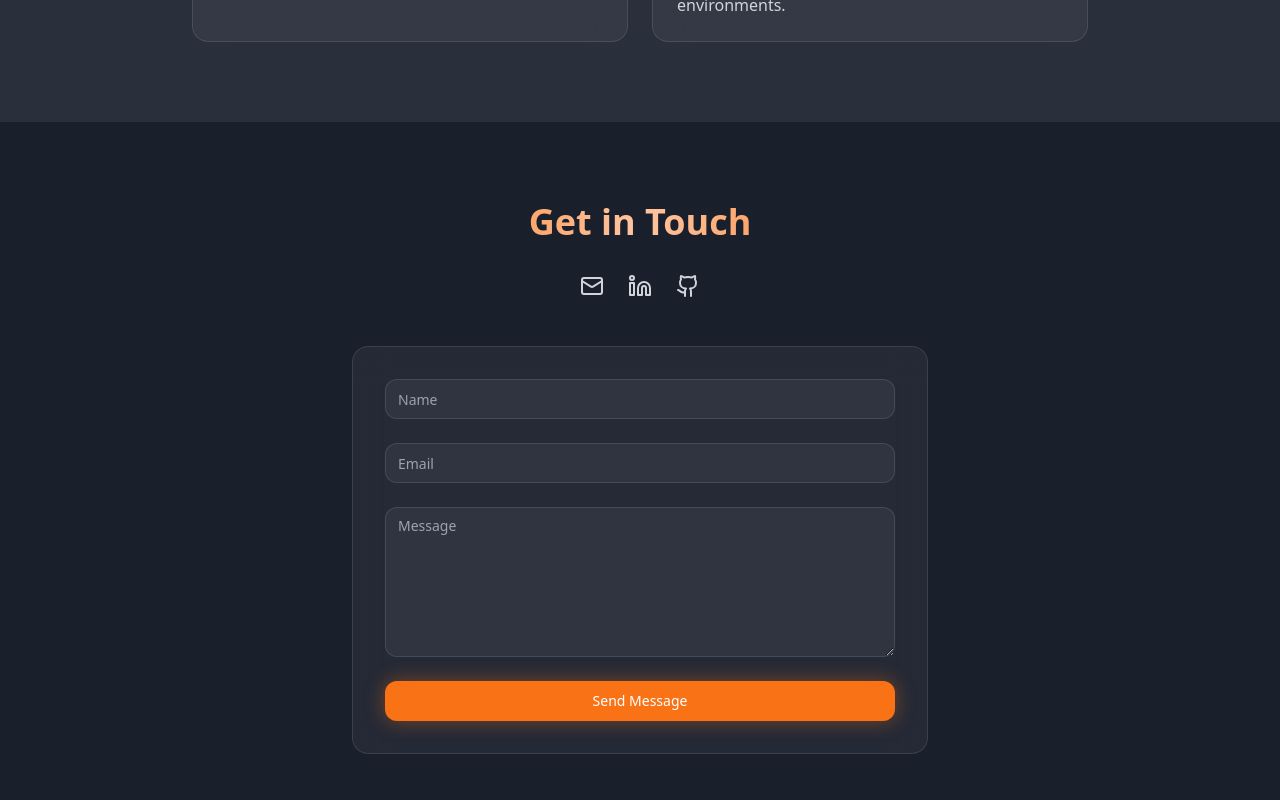
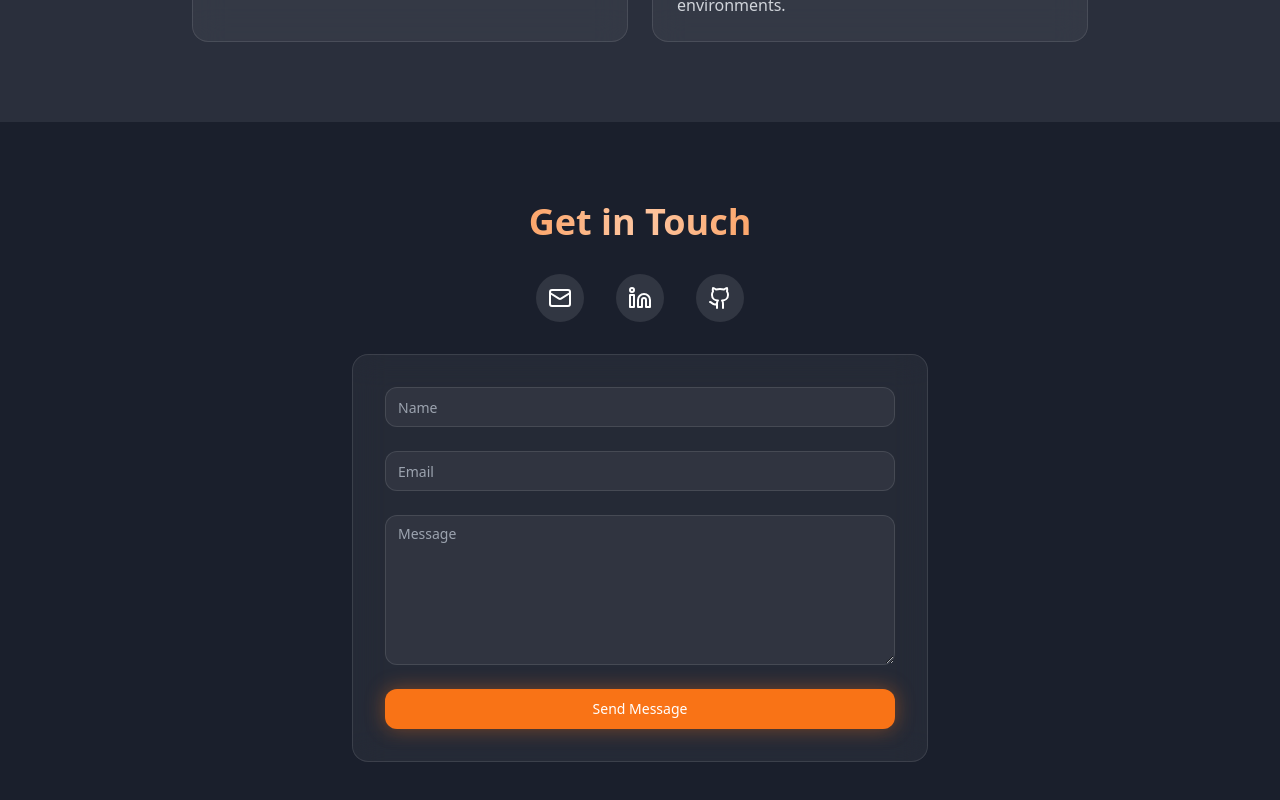
Before and after one commit to PaulCertified/main, a React (Vite) app: page / in a window 1280 px wide. Shown: the part 4134-4934 px from the top of the page. Built offline with nearby package versions, Linux system fonts and the light colour scheme.

Commit message:
Add styled social links component matching the design in the image

```diff
--- a/src/components/ContactSectionEmailJS.tsx
+++ b/src/components/ContactSectionEmailJS.tsx
@@ -2,10 +2,10 @@ import { motion } from "framer-motion";
 import { Button } from "@/components/ui/button";
 import { Input } from "@/components/ui/input";
 import { Textarea } from "@/components/ui/textarea";
-import { Mail, Linkedin, Github } from "lucide-react";
 import { useState, useRef } from "react";
 import { useToast } from "@/hooks/use-toast";
 import emailjs from '@emailjs/browser';
+import SocialLinks from "./SocialLinks";
 
 const ContactSectionEmailJS = () => {
   const [isSubmitting, setIsSubmitting] = useState(false);
@@ -64,17 +64,9 @@ const ContactSectionEmailJS = () => {
           <h2 className="text-3xl sm:text-4xl font-bold text-center mb-6 sm:mb-8 bg-clip-text text-transparent bg-gradient-to-r from-primary via-primary-light to-primary">
             Get in Touch
           </h2>
-          <div className="flex justify-center gap-6 mb-8 sm:mb-12">
-            <a href="mailto:ipaulgipson@gmail.com" className="text-gray-300 hover:text-primary transition-colors duration-300">
-              <Mail size={24} />
-            </a>
-            <a href="https://www.linkedin.com/in/paulcertified/" target="_blank" rel="noopener noreferrer" className="text-gray-300 hover:text-primary transition-colors duration-300">
-              <Linkedin size={24} />
-            </a>
-            <a href="https://github.com/PaulCertified" target="_blank" rel="noopener noreferrer" className="text-gray-300 hover:text-primary transition-colors duration-300">
-              <Github size={24} />
-            </a>
-          </div>
+
+          <SocialLinks />
+
           <div className="glass-effect p-5 sm:p-8 rounded-lg">
             <form ref={formRef} onSubmit={handleSubmit} className="space-y-4 sm:space-y-6">
               <div>
--- /dev/null
+++ b/src/components/SocialLinks.tsx
@@ -0,0 +1,36 @@
+import React from 'react';
+import { Mail, Linkedin, Github } from "lucide-react";
+
+const SocialLinks = () => {
+  return (
+    <div className="flex justify-center items-center gap-8 mb-8">
+      <a
+        href="mailto:ipaulgipson@gmail.com"
+        className="w-12 h-12 flex items-center justify-center rounded-full bg-white/10 text-white hover:bg-primary hover:text-white transition-all duration-300"
+        aria-label="Email"
+      >
+        <Mail size={24} />
+      </a>
+      <a
+        href="https://www.linkedin.com/in/paulcertified/"
+        target="_blank"
+        rel="noopener noreferrer"
+        className="w-12 h-12 flex items-center justify-center rounded-full bg-white/10 text-white hover:bg-primary hover:text-white transition-all duration-300"
+        aria-label="LinkedIn"
+      >
+        <Linkedin size={24} />
+      </a>
+      <a
+        href="https://github.com/PaulCertified"
+        target="_blank"
+        rel="noopener noreferrer"
+        className="w-12 h-12 flex items-center justify-center rounded-full bg-white/10 text-white hover:bg-primary hover:text-white transition-all duration-300"
+        aria-label="GitHub"
+      >
+        <Github size={24} />
+      </a>
+    </div>
+  );
+};
+
+export default SocialLinks;
```
